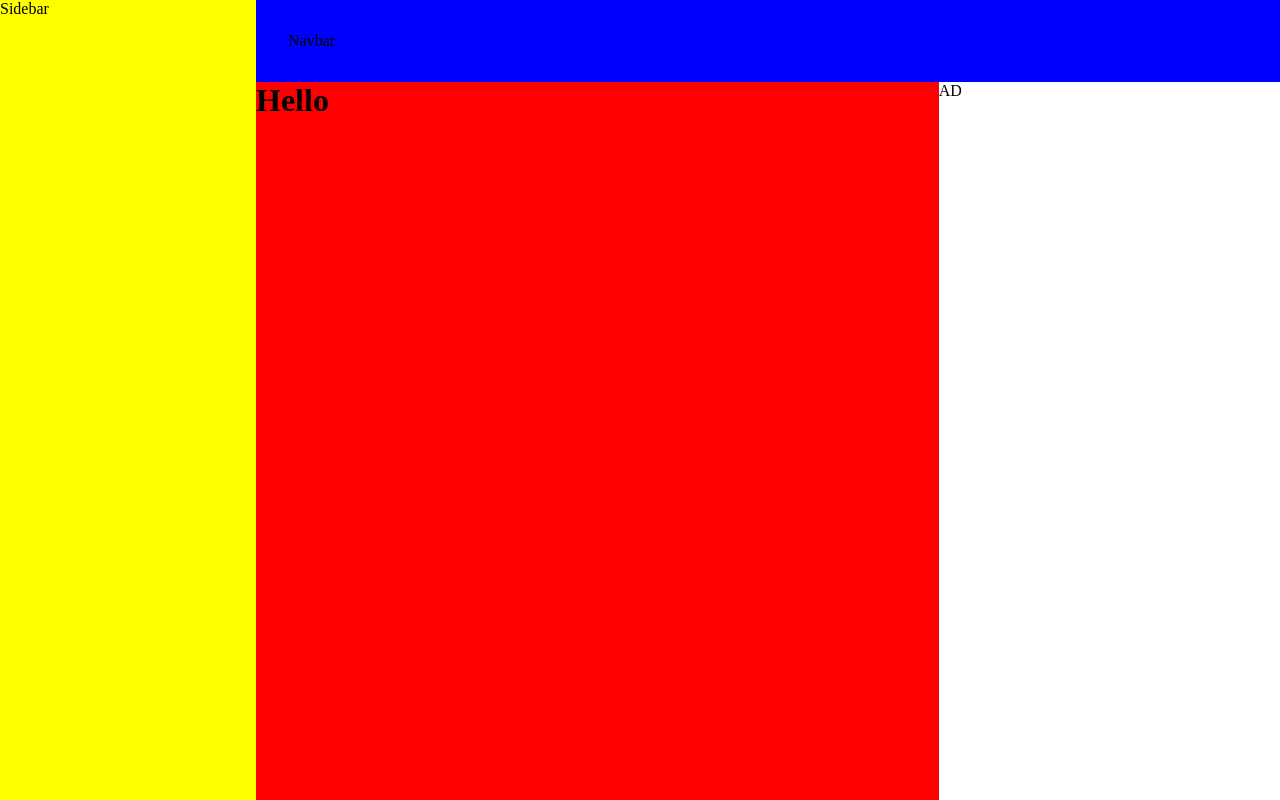
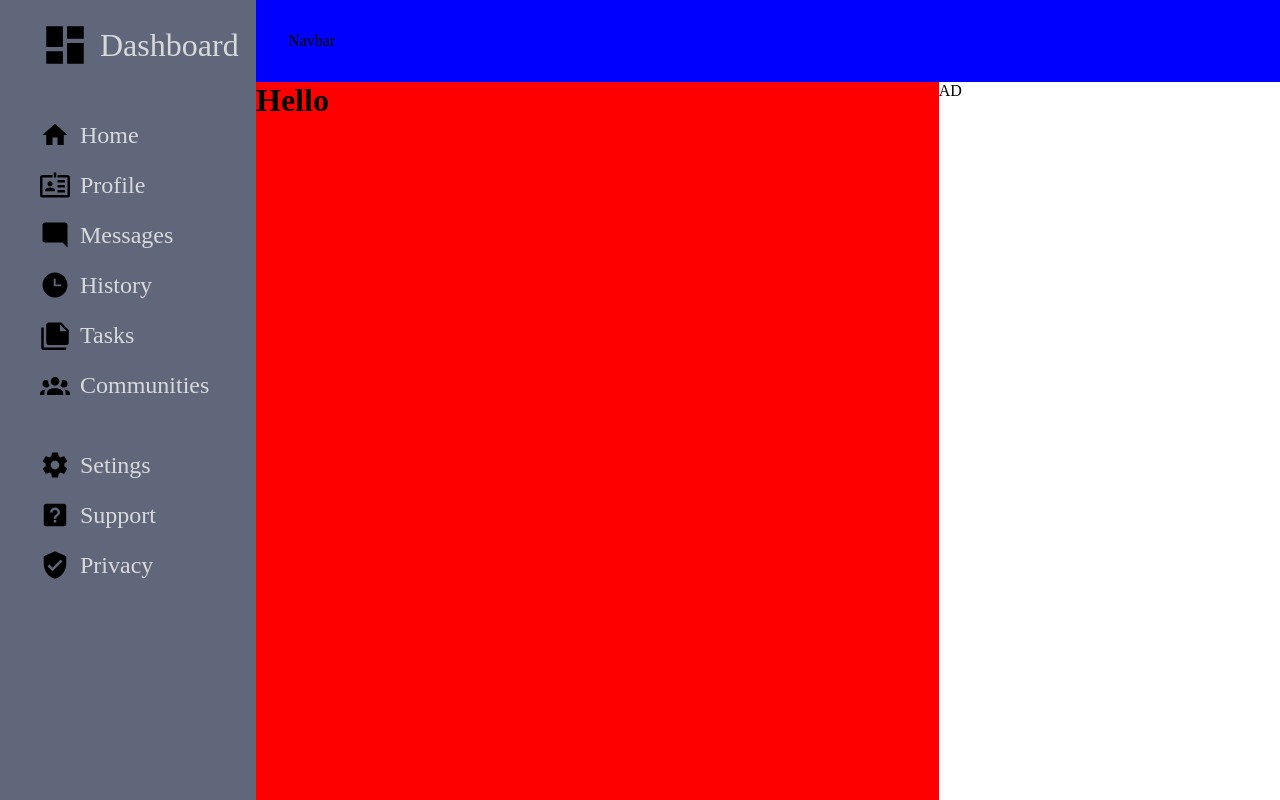
Before and after one commit to matheusyuji/front-end, a plain HTML site: page admin-dashboard/index.html in a window 1280 px wide. Drawn offline with Linux system fonts and the light colour scheme.

Commit message:
[style]: styled the sidebar

```diff
--- a/admin-dashboard/index.html
+++ b/admin-dashboard/index.html
@@ -8,7 +8,20 @@
 </head>
 <body>
   <nav>Navbar</nav>
-  <aside>Sidebar</aside>
+  <aside>
+    <ul class="list-sidebar">
+      <li><img class="dashboard" src="images/dashboard.svg" alt="dashboard"><span>Dashboard</span></li>
+      <li><img src="images/home.svg" alt="dashboard icon"><span>Home</span></li></li>
+      <li><img src="images/profile.svg" alt="profile icon"><span>Profile</span></li>
+      <li><img src="images/messages.svg" alt="messages icon"><span>Messages</span></li>
+      <li><img src="images/history.svg" alt="history icon"><span>History</span></li>
+      <li><img src="images/tasks.svg" alt="tasks icon"><span>Tasks</span></li>
+      <li><img src="images/communities.svg" alt="communities icon"><span>Communities</span></li>
+      <li><img src="images/settings.svg" alt="settings icon"><span>Setings</span></li>
+      <li><img src="images/support.svg" alt="support icon"><span>Support</span></li>
+      <li><img src="images/privacy.svg" alt="privacy icon"><span>Privacy</span></li>
+    </ul>
+  </aside>
   <main>
     <h1>Hello</h1>
 
--- a/admin-dashboard/style.css
+++ b/admin-dashboard/style.css
@@ -54,13 +54,48 @@ aside{
   top: 82px;
   position: sticky;
   grid-area: sidebar;
-  background-color: yellow;
+  background-color: #61677A;
+  color: #D8D9DA;
+  display: grid;
+}
+
+.list-sidebar li{
+  display: flex;
+  align-items: center;
+  gap: 10px;
+  cursor: pointer;
+  margin-bottom: 20px;
+}
+
+.list-sidebar li:hover{
+  color: #D8D9DA;
+}
+
+.list-sidebar li:hover img {
+  filter: brightness(0) saturate(100%) invert(88%) sepia(2%) saturate(41%) hue-rotate(177deg) brightness(93%) contrast(88%);
+}
+
+.list-sidebar li:nth-child(1){
+  width: 50px;
+  height: 50px;
+  font-size: 2rem;
+  margin-top: 20px;
+  margin-bottom: 50px;
+}
+
+.list-sidebar li:nth-child(7){
+  margin-bottom: 50px;
+}
+
+.list-sidebar li:nth-child(n+2) {
+  width: 30px;
+  height: 30px;
+  font-size: 1.5rem;
 }
 
 main{
   grid-area: main;
   background-color: red;
-
 }
 
 .ad{
```
Also changed, not shown: admin-dashboard/images/bell.svg (added), admin-dashboard/images/communities.svg (added), admin-dashboard/images/dashboard.svg (added), admin-dashboard/images/history.svg (added), admin-dashboard/images/home.svg (added), admin-dashboard/images/messages.svg (added), admin-dashboard/images/privacy.svg (added), admin-dashboard/images/profile.svg (added), admin-dashboard/images/search.svg (added), admin-dashboard/images/settings.svg (added), admin-dashboard/images/support.svg (added), admin-dashboard/images/tasks.svg (added).
